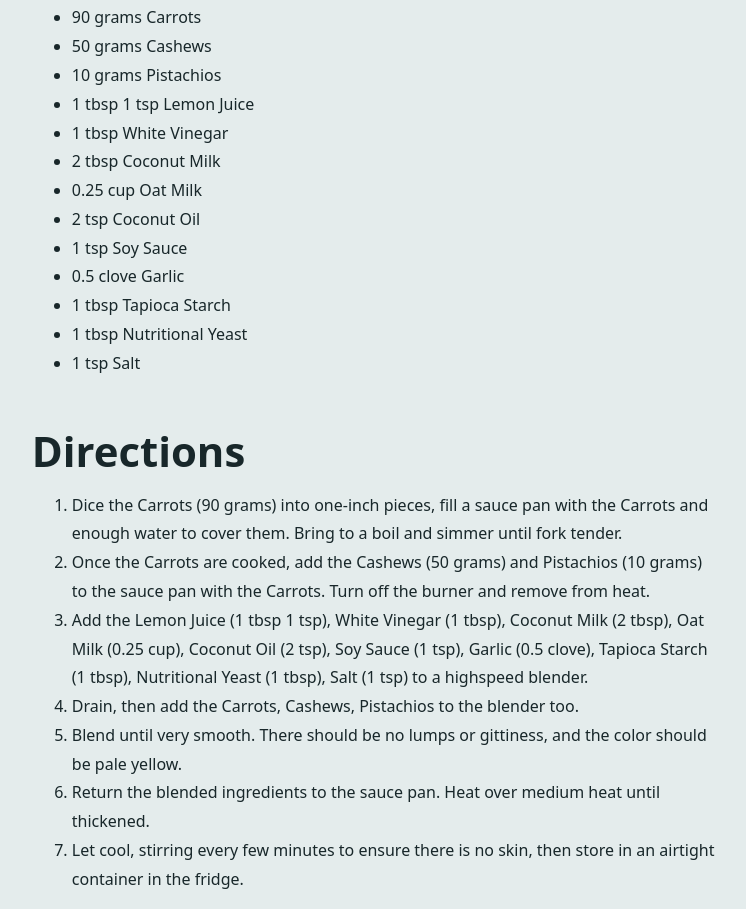
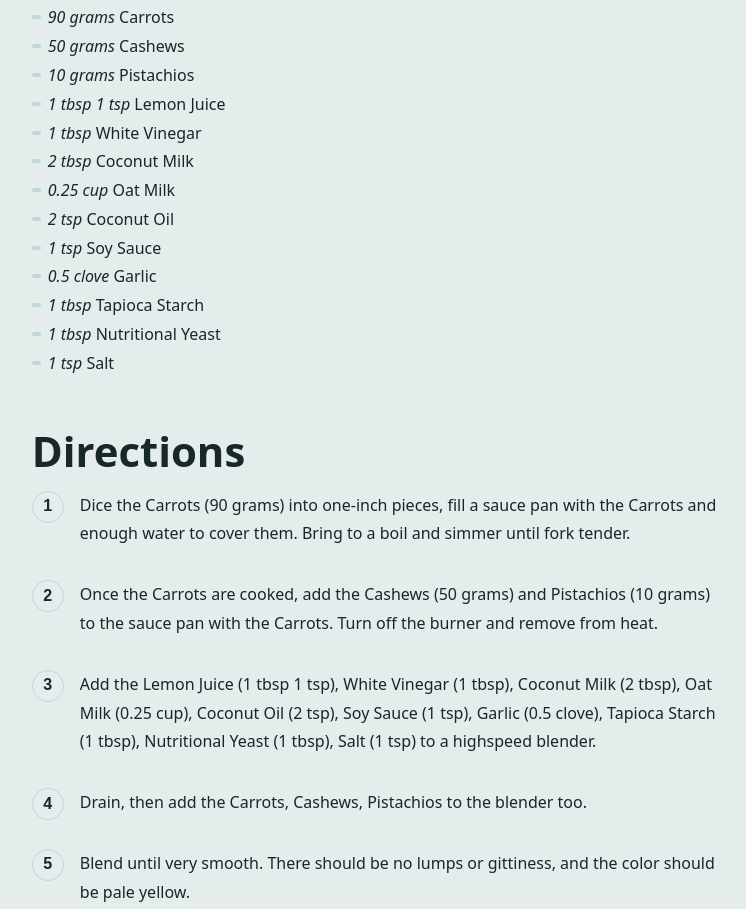
Before and after one commit to kcilc/ravioli-on-a-stick, an Astro site: page /queso-v7 in a window 1280 px wide. Shown: the part 797-1706 px from the top of the page, without its empty margins (265-1011 px from the left). Built offline with nearby package versions, Linux system fonts and the light colour scheme; Astro itself is replaced by a stand-in of ours.

Commit message:
Added custom styling to the ingredients and directions lists

```diff
--- a/src/layouts/Recipe.astro
+++ b/src/layouts/Recipe.astro
@@ -22,16 +22,72 @@ const { title, image, alt, description, ingredients, directions } = Astro.props;
 
     <section class="content">
         <h2 class="heading-3">Ingredients</h2>
-        <ul>
-            {ingredients.map((ing) => <li>{ing.amount.join(" ")} {ing.name}</li>)}
+        <ul role="list" class="ingredients-list">
+            {ingredients.map((ing) => <li class="ingredients-item"><em>{ing.amount.join(" ")}</em> {ing.name}</li>)}
         </ul>
     </section>
 
     <section class="content">
         <h2 class="heading-3">Directions</h2>
-        <ol class="directions-list">
+        <ol role="list" class="directions-list">
             {directions.map((dir) => <li class="directions-item">{dir}</li>)}
         </ol>
     </section>
 
 </article>
+
+<style>
+
+    .ingredients-list {
+        padding: 0;
+    }
+
+    .ingredients-item {
+        --_gap-size: var(--pad-large);
+        position: relative;
+        padding-inline-start: var(--_gap-size);
+    }
+
+    .ingredients-item::before {
+        content: "";
+        position: absolute;
+        left: 0;
+        top: calc(1em - 0.25em);
+        width: 1ch;
+        height: 0.25em;
+        border-radius: 0.25em;
+        background-color: hsl(var(--plane-low));
+    }
+
+    .directions-list {
+        --_circle-size: calc(var(--pad-large) * 2);
+        --_gap-size: calc(var(--_circle-size) / 2);
+        counter-reset: directions;
+        padding: 0;
+    }
+
+    .directions-item {
+        position: relative;
+        padding-inline-start: calc(var(--_circle-size) + var(--_gap-size));
+    }
+
+    .directions-item::before {
+        content: counter(directions);
+        counter-increment: directions;
+        position: absolute;
+        left: 0;
+        display: grid;
+        place-items: center;
+        width: var(--_circle-size);
+        height: var(--_circle-size);
+        border: 1px solid hsl(var(--plane-low));
+        border-radius: 50%;
+        font-family: 'Dosis', sans-serif;
+        font-weight: 600;
+    }
+
+    .directions-item + .directions-item {
+        margin-block-start: calc(var(--pad-large) * 2);
+    }
+
+</style>
```
